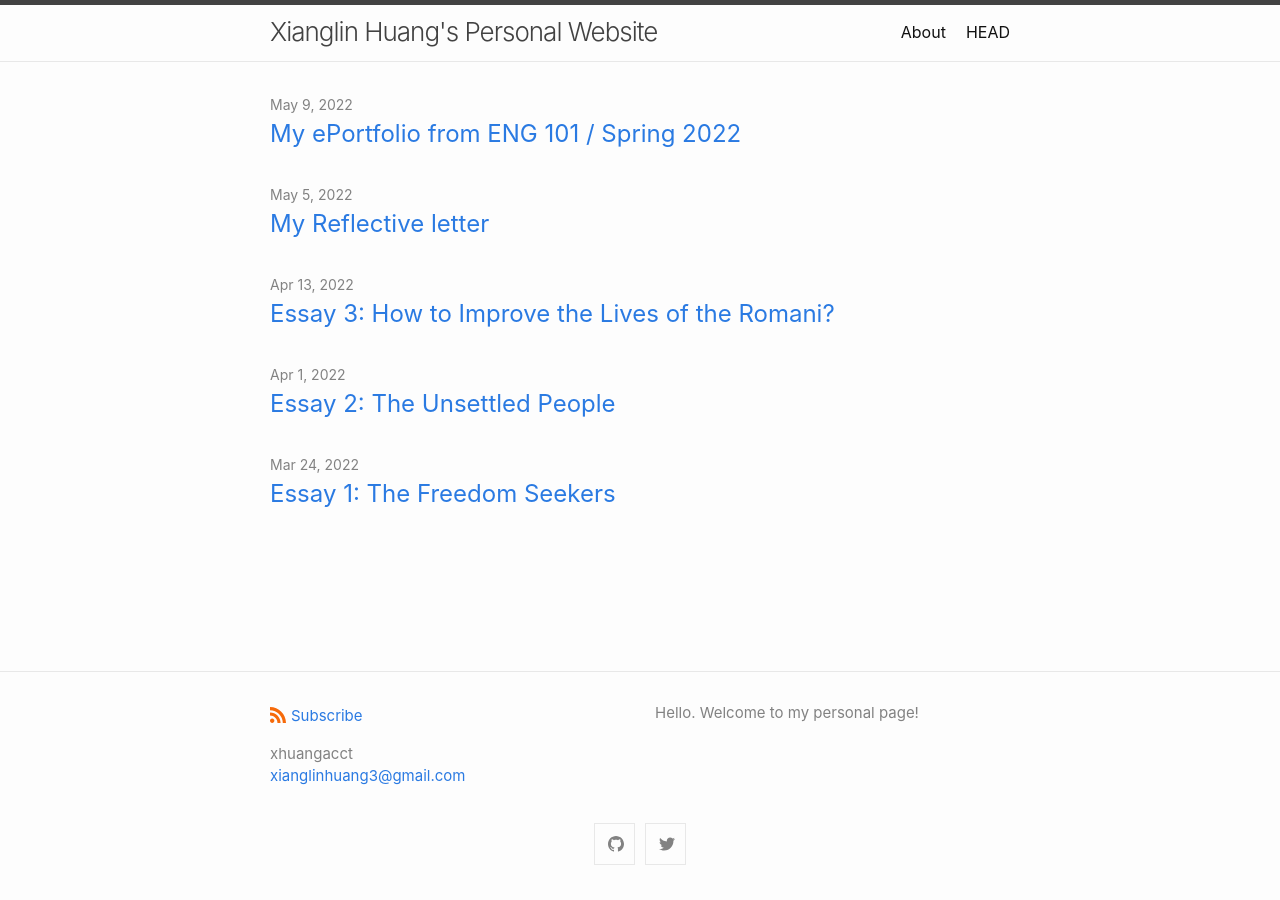
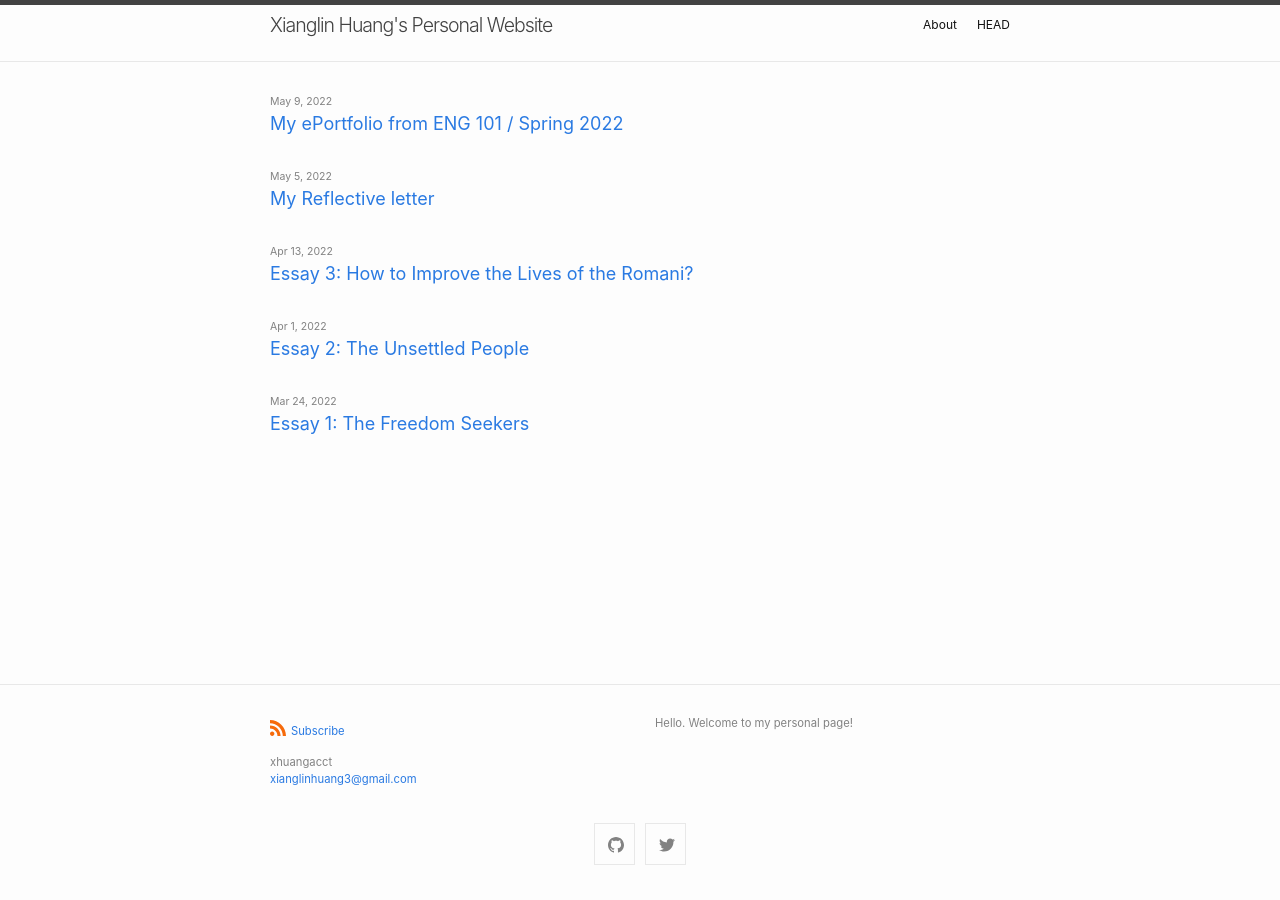
Before and after one commit to xhuangacct/xhuangacct, a Jekyll site: the page built from index.md, in a window 1280 px wide. Built offline with Jekyll 4.4.1, drawn with Linux system fonts in a browser that asks for light colours.

Commit message:
Update initialize.scss

```diff
--- a/_sass/minima/initialize.scss
+++ b/_sass/minima/initialize.scss
@@ -4,7 +4,7 @@
 
 $base-font-family: -apple-system, system-ui, BlinkMacSystemFont, "Segoe UI", "Segoe UI Emoji", "Segoe UI Symbol", "Apple Color Emoji", Roboto, Helvetica, Arial, sans-serif !default;
 $code-font-family: "Menlo", "Inconsolata", "Consolas", "Roboto Mono", "Ubuntu Mono", "Liberation Mono", "Courier New", monospace;
-$base-font-size:   16px !default;
+$base-font-size:   12px !default;
 $base-font-weight: 400 !default;
 $small-font-size:  $base-font-size * 0.875 !default;
 $base-line-height: 1.5 !default;
```
